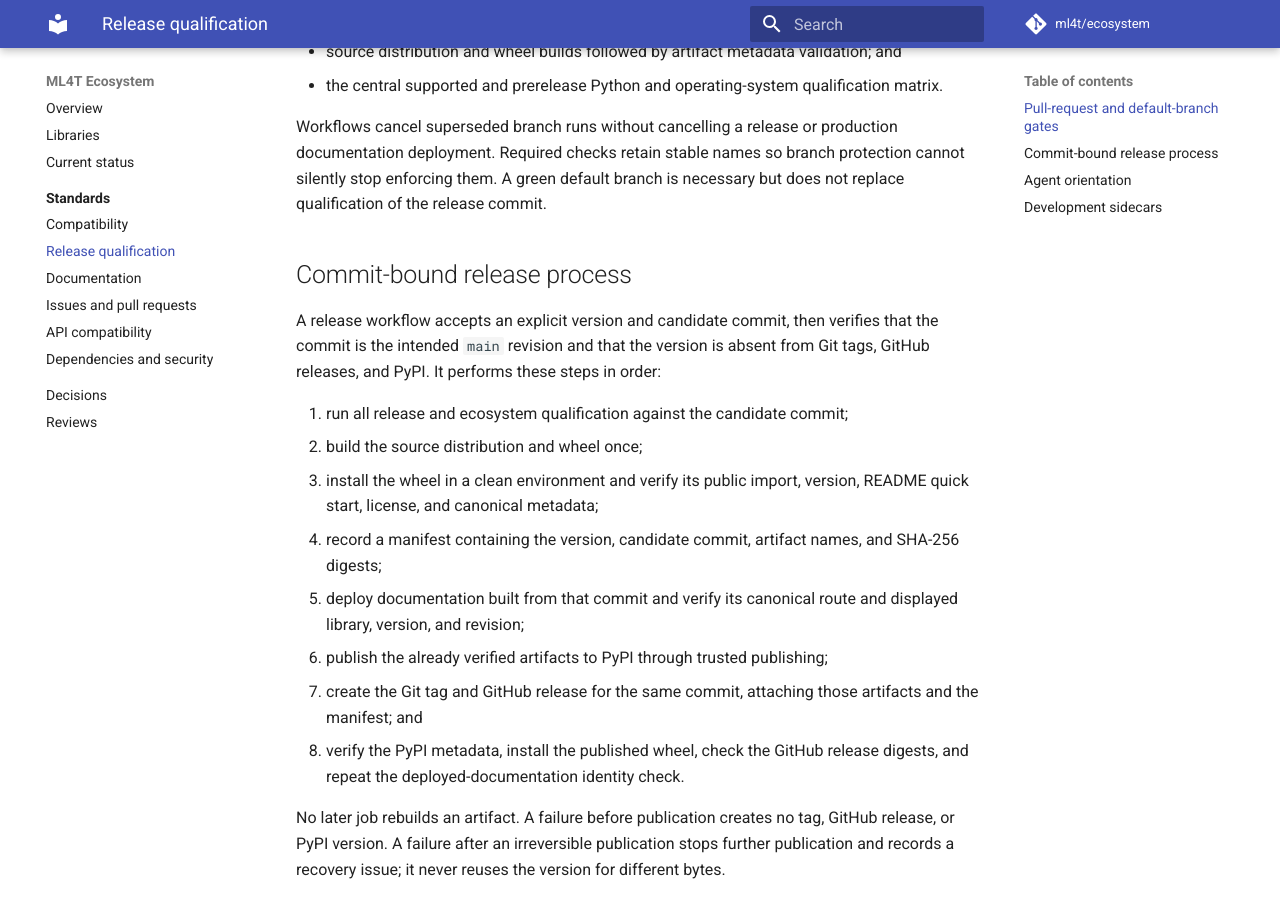
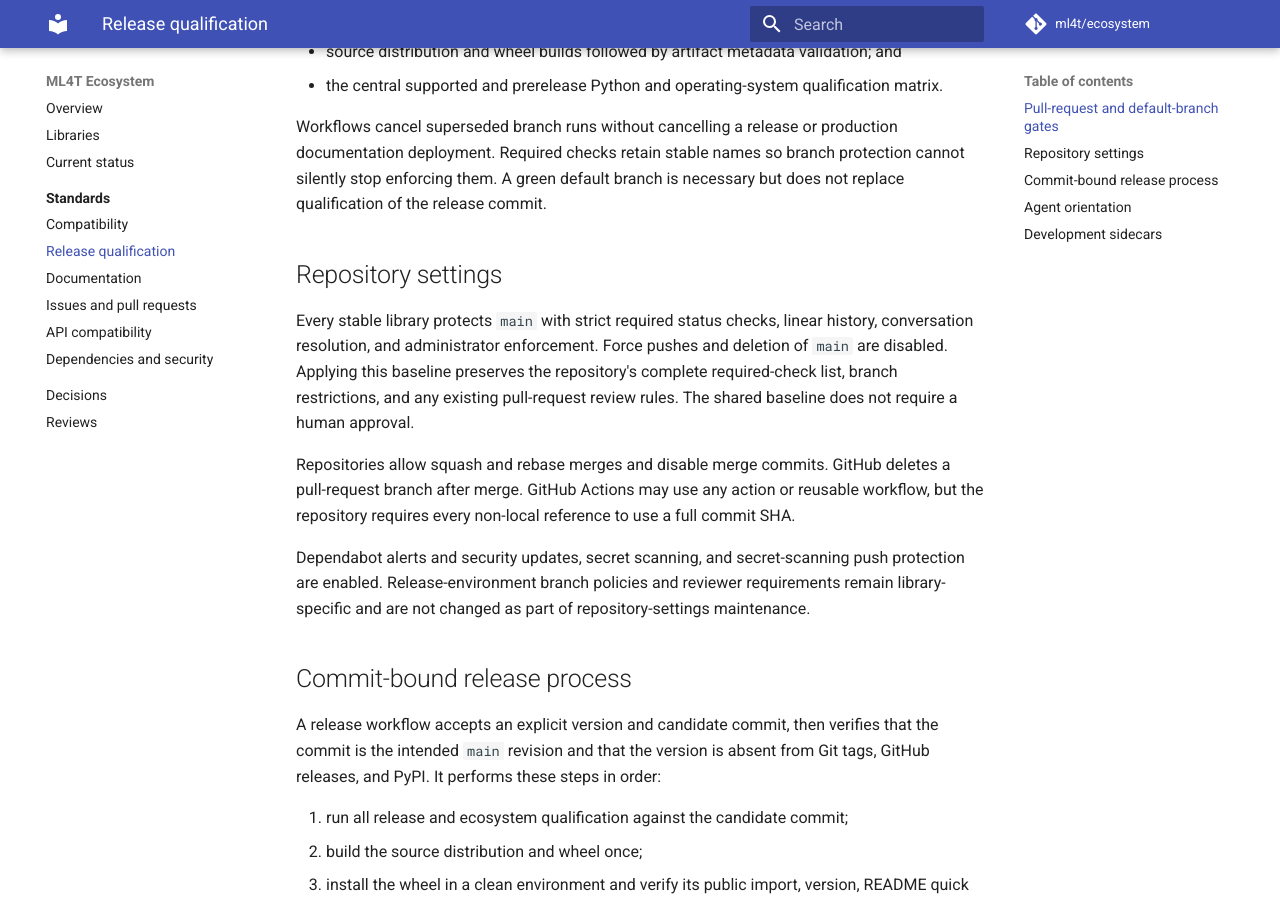
Before and after one commit to ml4t/ecosystem, an MkDocs documentation site: the page built from docs/standards/release-qualification.md, in a window 1280 px wide and 900 px high, scrolled down 828 px. Built offline with MkDocs 1.6.1 and Material for MkDocs 9.7.7, drawn with Linux system fonts in a browser that asks for light colours; comment, search, counter and statistics services are not loaded.

Commit message:
docs: define public repository settings baseline (#19)

```diff
--- a/docs/standards/release-qualification.md
+++ b/docs/standards/release-qualification.md
@@ -29,6 +29,22 @@ pushes to `main` run, at minimum:
 Workflows cancel superseded branch runs without cancelling a release or production documentation
 deployment. Required checks retain stable names so branch protection cannot silently stop enforcing
 them. A green default branch is necessary but does not replace qualification of the release commit.
+
+## Repository settings
+
+Every stable library protects `main` with strict required status checks, linear history,
+conversation resolution, and administrator enforcement. Force pushes and deletion of `main` are
+disabled. Applying this baseline preserves the repository's complete required-check list, branch
+restrictions, and any existing pull-request review rules. The shared baseline does not require a
+human approval.
+
+Repositories allow squash and rebase merges and disable merge commits. GitHub deletes a
+pull-request branch after merge. GitHub Actions may use any action or reusable workflow, but the
+repository requires every non-local reference to use a full commit SHA.
+
+Dependabot alerts and security updates, secret scanning, and secret-scanning push protection are
+enabled. Release-environment branch policies and reviewer requirements remain library-specific and
+are not changed as part of repository-settings maintenance.
 
 ## Commit-bound release process
 
```
Also changed, not shown: decisions/0011-public-library-repository-settings.md (added, +46 -0 lines).
